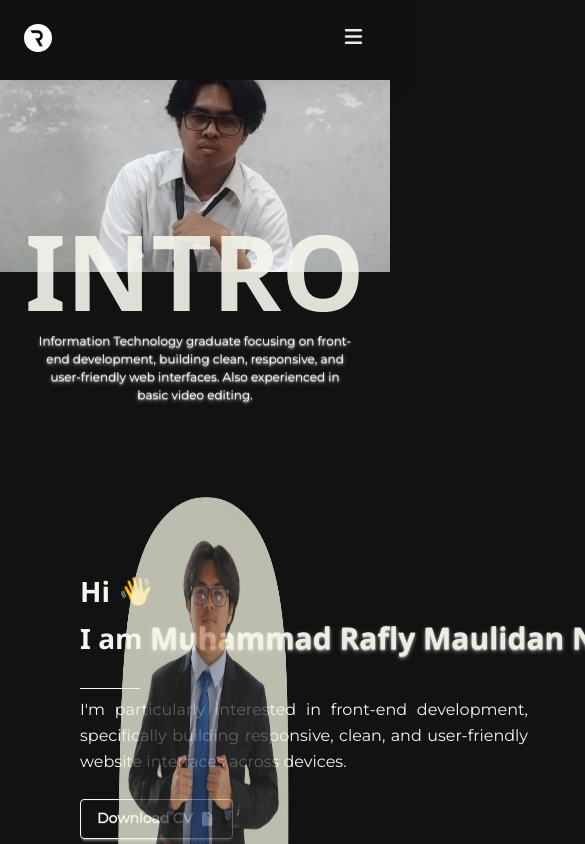
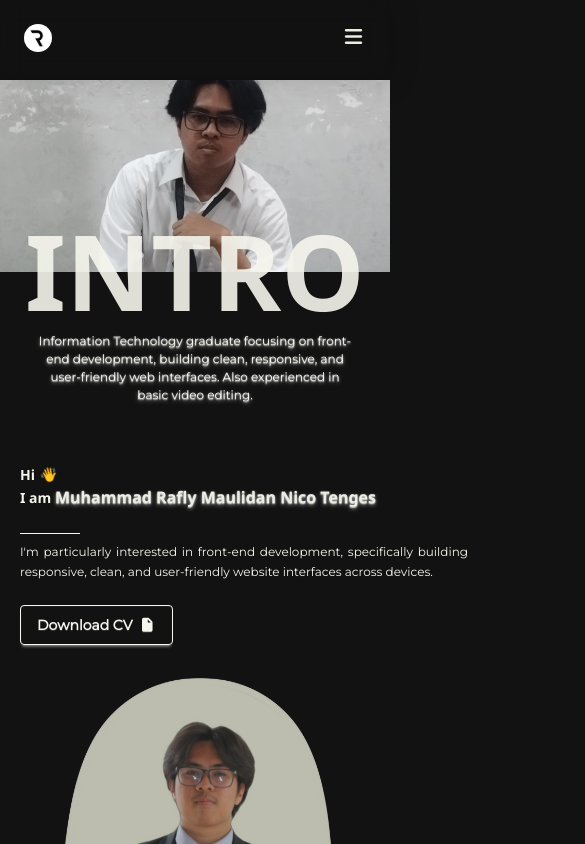
Before and after one commit to seeyouridan/porto-project, a React (Vite) app: page / in a window 390 px wide. Shown: the top 844 px of the page, 585 px wide, since content can reach past the window. Built offline with nearby package versions, Linux system fonts and the light colour scheme.

Commit message:
test: text about for responsive

```diff
--- a/src/App.jsx
+++ b/src/App.jsx
@@ -66,19 +66,19 @@ function App() {
 					</div>
 
 					<div className="about" id="about">
-						<div className="grid grid-cols-2 gap-2 py-10 max-w-7xl m-auto px-20">
+						<div className="md:flex block gap-2 py-10 max-w-7xl m-auto md:px-20 px-5">
 							<div className="m-auto w-2xl">
-								<h1 className="text-[28px] font-bold">
+								<h1 className="md:text-[28px] text-[14px] font-bold">
 									Hi <span className="wave">👋</span>
 								</h1>
-								<h2 className="text-[28px] font-bold text-base/13">
+								<h2 className="md:text-[28px] text-[14px] font-bold">
 									I am{" "}
-									<span className="text-[#edede4] text-[30px] text-shadow-md text-shadow-white/50">
+									<span className="text-[#edede4] md:text-[30px] text-[16px] text-shadow-md text-shadow-white/50">
 										Muhammad Rafly Maulidan Nico Tenges
 									</span>
 								</h2>
 								<br /> <hr className="w-15 py-1" />
-								<p className="text-md max-w-md leading-relaxed text-justify font-[Montserrat]">
+								<p className="md:text-md text-xs max-w-md leading-relaxed text-justify font-[Montserrat]">
 									I'm particularly interested in front-end development,
 									specifically building responsive, clean, and user-friendly
 									website interfaces across devices.
```
